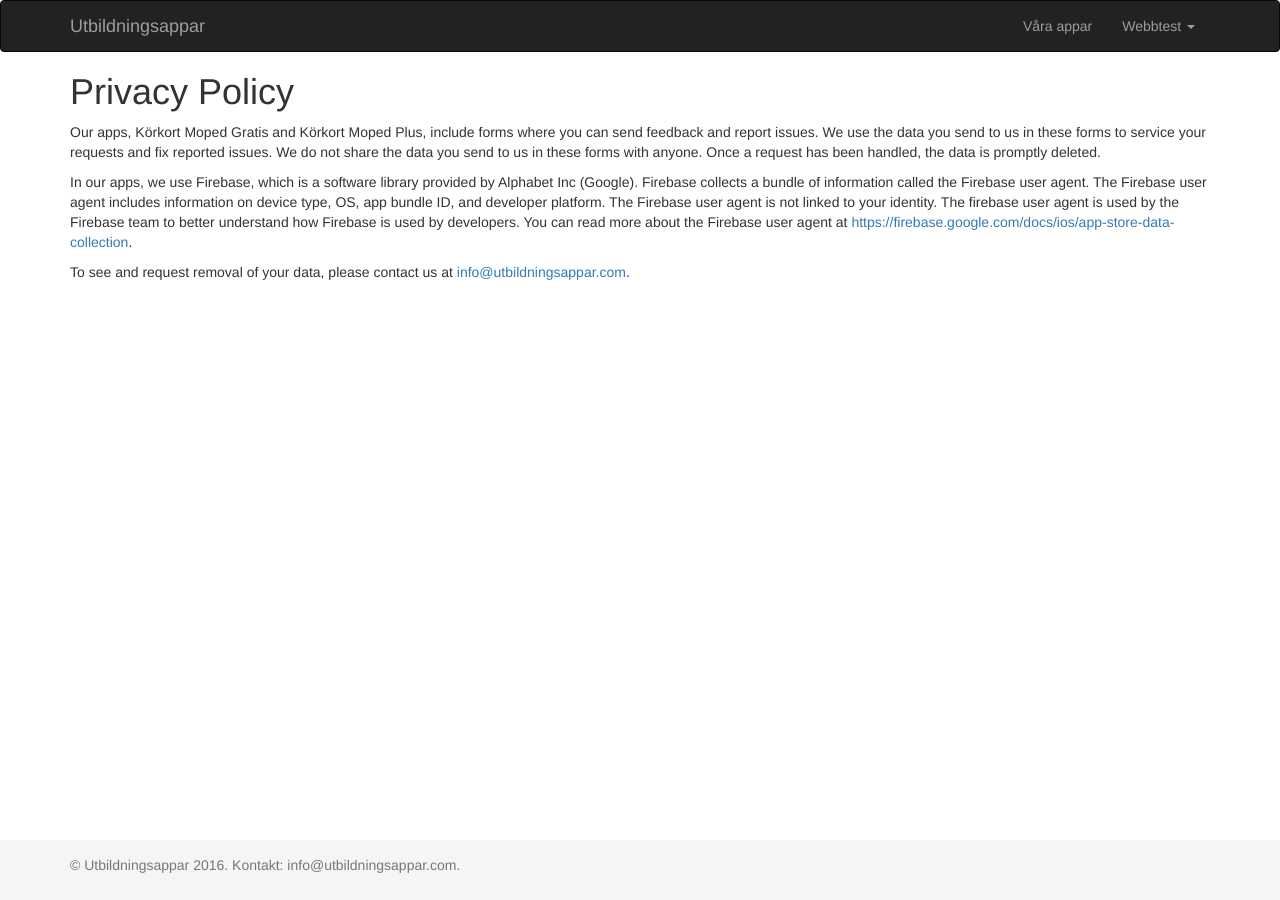
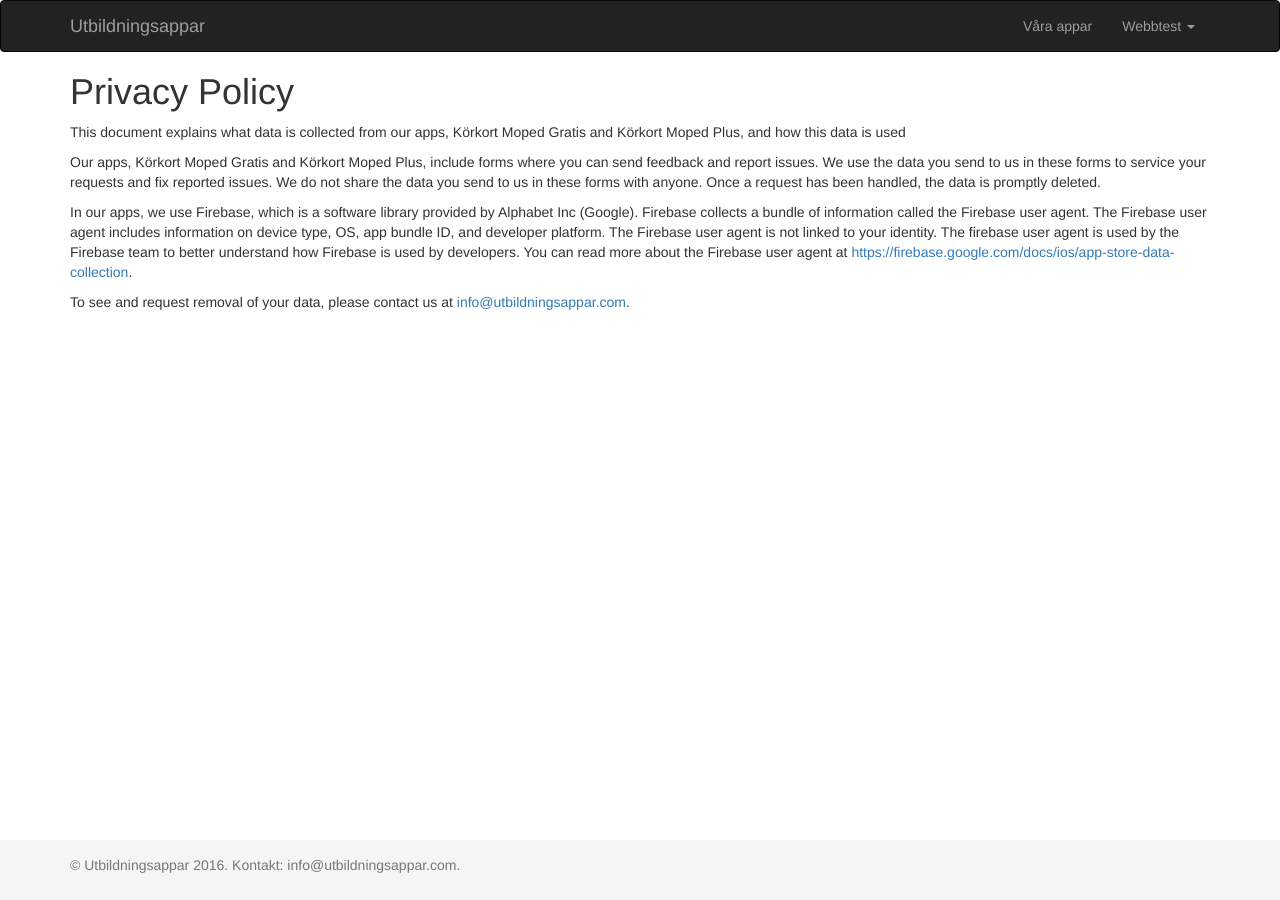
Before and after one commit to utbildningsappar/utbildningsappar.github.io, a Jekyll site: the page built from privacy-policy-apps.html, in a window 1280 px wide. Built offline with Jekyll 4.4.1, drawn with Linux system fonts in a browser that asks for light colours; nearby versions of some CDN libraries.

Commit message:
Fix privacy policy.

```diff
--- a/privacy-policy-apps.html
+++ b/privacy-policy-apps.html
@@ -9,6 +9,8 @@ description: Utbildningsappar är en svensk appbyrå. Vår målsättning är att
     <div class="col-md-12">
       <h1>Privacy Policy</h1>
 
+      <p>This document explains what data is collected from our apps, Körkort Moped Gratis and Körkort Moped Plus, and how this data is used</p>
+
       <p>Our apps, Körkort Moped Gratis and Körkort Moped Plus, include forms where you can send feedback and report issues. We use the data you send to us in these forms to service your requests and fix reported issues. We do not share the data you send to us in these forms with anyone. Once a request has been handled, the data is promptly deleted.</p>
 
       <p>In our apps, we use Firebase, which is a software library provided by Alphabet Inc (Google). Firebase collects a bundle of information called the Firebase user agent. The Firebase user agent includes information on device type, OS, app bundle ID, and developer platform. The Firebase user agent is not linked to your identity. The firebase user agent is used by the Firebase team to better understand how Firebase is used by developers. You can read more about the Firebase user agent at <a href="https://firebase.google.com/docs/ios/app-store-data-collection">https://firebase.google.com/docs/ios/app-store-data-collection</a>.</p>
```
